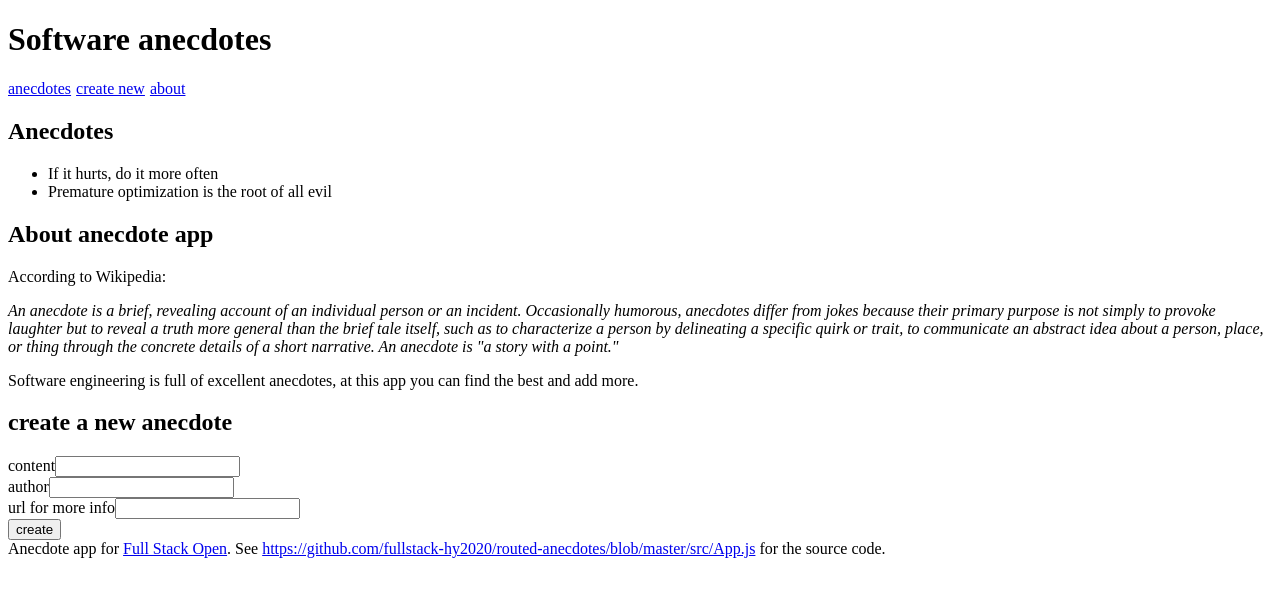
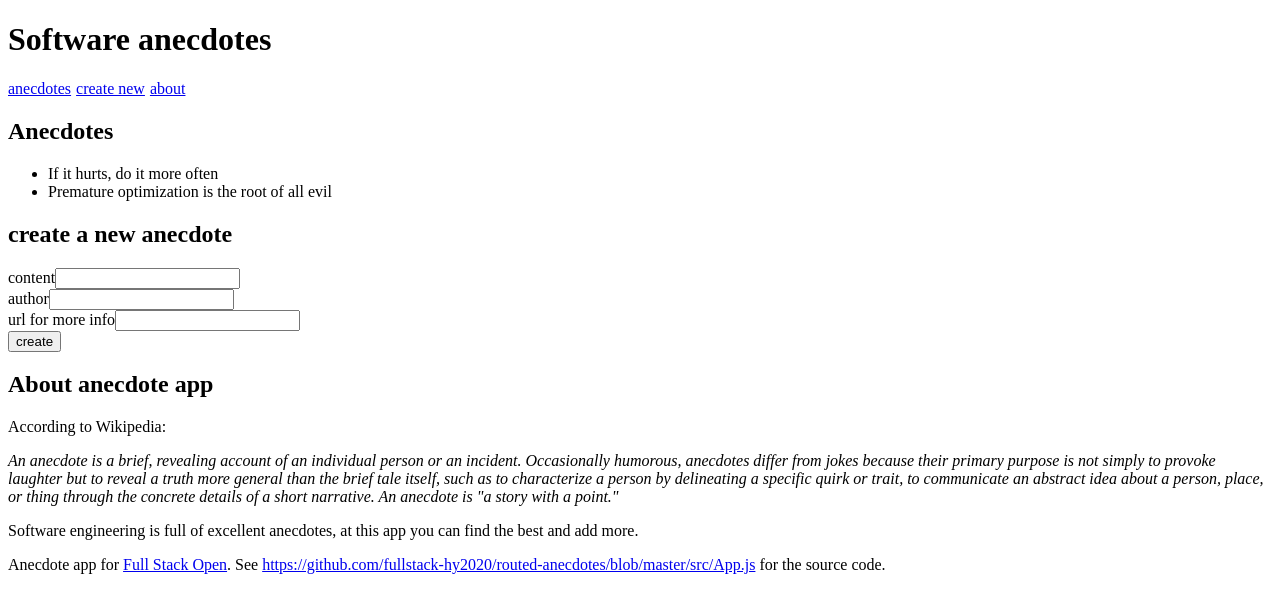
Before and after one commit to Filb3r/FSOpen, a React (Vite) app in the folder osa7/blogilistan-laajennus/: page / in a window 1280 px wide. Shown: the top 612 px of the page. Built offline with nearby package versions, Linux system fonts and the light colour scheme.

Commit message:
redux komponentit

```diff
--- a/osa7/blogilistan-laajennus/package.json
+++ b/osa7/blogilistan-laajennus/package.json
@@ -10,8 +10,11 @@
     "preview": "vite preview"
   },
   "dependencies": {
+    "@reduxjs/toolkit": "^2.3.0",
     "react": "^18.2.0",
-    "react-dom": "^18.2.0"
+    "react-dom": "^18.2.0",
+    "react-redux": "^9.1.2",
+    "redux": "^5.0.1"
   },
   "devDependencies": {
     "@types/react": "^18.2.15",
--- a/osa7/blogilistan-laajennus/src/App.jsx
+++ b/osa7/blogilistan-laajennus/src/App.jsx
@@ -1,8 +1,11 @@
-import { useState } from "react";
+import { useState } from 'react';
+import Notification from './components/Notification';
+import Anecdotes from './components/Anecdotes';
+import CreateNewAnecdote from './components/CreateNewAnecdote';
 
 const Menu = () => {
   const padding = {
-    paddingRight: 5,
+    paddingRight: 5
   };
   return (
     <div>
@@ -19,16 +22,6 @@ const Menu = () => {
   );
 };
 
-const AnecdoteList = ({ anecdotes }) => (
-  <div>
-    <h2>Anecdotes</h2>
-    <ul>
-      {anecdotes.map((anecdote) => (
-        <li key={anecdote.id}>{anecdote.content}</li>
-      ))}
-    </ul>
-  </div>
-);
 
 const About = () => (
   <div>
@@ -36,127 +29,41 @@ const About = () => (
     <p>According to Wikipedia:</p>
 
     <em>
-      An anecdote is a brief, revealing account of an individual person or an
-      incident. Occasionally humorous, anecdotes differ from jokes because their
-      primary purpose is not simply to provoke laughter but to reveal a truth
-      more general than the brief tale itself, such as to characterize a person
-      by delineating a specific quirk or trait, to communicate an abstract idea
-      about a person, place, or thing through the concrete details of a short
-      narrative. An anecdote is "a story with a point."
+      An anecdote is a brief, revealing account of an individual person or an incident. Occasionally
+      humorous, anecdotes differ from jokes because their primary purpose is not simply to provoke
+      laughter but to reveal a truth more general than the brief tale itself, such as to
+      characterize a person by delineating a specific quirk or trait, to communicate an abstract
+      idea about a person, place, or thing through the concrete details of a short narrative. An
+      anecdote is "a story with a point."
     </em>
 
     <p>
-      Software engineering is full of excellent anecdotes, at this app you can
-      find the best and add more.
+      Software engineering is full of excellent anecdotes, at this app you can find the best and add
+      more.
     </p>
   </div>
 );
 
 const Footer = () => (
   <div>
-    Anecdote app for <a href="https://fullstackopen.com/">Full Stack Open</a>.
-    See{" "}
+    Anecdote app for <a href="https://fullstackopen.com/">Full Stack Open</a>. See{' '}
     <a href="https://github.com/fullstack-hy2020/routed-anecdotes/blob/master/src/App.js">
       https://github.com/fullstack-hy2020/routed-anecdotes/blob/master/src/App.js
-    </a>{" "}
+    </a>{' '}
     for the source code.
   </div>
 );
 
-const CreateNew = (props) => {
-  const [content, setContent] = useState("");
-  const [author, setAuthor] = useState("");
-  const [info, setInfo] = useState("");
-
-  const handleSubmit = (e) => {
-    e.preventDefault();
-    props.addNew({
-      content,
-      author,
-      info,
-      votes: 0,
-    });
-  };
-
-  return (
-    <div>
-      <h2>create a new anecdote</h2>
-      <form onSubmit={handleSubmit}>
-        <div>
-          content
-          <input
-            name="content"
-            value={content}
-            onChange={(e) => setContent(e.target.value)}
-          />
-        </div>
-        <div>
-          author
-          <input
-            name="author"
-            value={author}
-            onChange={(e) => setAuthor(e.target.value)}
-          />
-        </div>
-        <div>
-          url for more info
-          <input
-            name="info"
-            value={info}
-            onChange={(e) => setInfo(e.target.value)}
-          />
-        </div>
-        <button>create</button>
-      </form>
-    </div>
-  );
-};
 
 const App = () => {
-  const [anecdotes, setAnecdotes] = useState([
-    {
-      content: "If it hurts, do it more often",
-      author: "Jez Humble",
-      info: "https://martinfowler.com/bliki/FrequencyReducesDifficulty.html",
-      votes: 0,
-      id: 1,
-    },
-    {
-      content: "Premature optimization is the root of all evil",
-      author: "Donald Knuth",
-      info: "http://wiki.c2.com/?PrematureOptimization",
-      votes: 0,
-      id: 2,
-    },
-  ]);
-
-  const [notification, setNotification] = useState("");
-
-  const addNew = (anecdote) => {
-    anecdote.id = Math.round(Math.random() * 10000);
-    setAnecdotes(anecdotes.concat(anecdote));
-  };
-
-  const anecdoteById = (id) => anecdotes.find((a) => a.id === id);
-
-  const vote = (id) => {
-    const anecdote = anecdoteById(id);
-
-    const voted = {
-      ...anecdote,
-      votes: anecdote.votes + 1,
-    };
-
-    setAnecdotes(anecdotes.map((a) => (a.id === id ? voted : a)));
-  };
-
   return (
     <div>
       <h1>Software anecdotes</h1>
+      <Notification/>
       <Menu />
-      <AnecdoteList anecdotes={anecdotes} />
+      <Anecdotes/>
+      <CreateNewAnecdote/>
       <About />
-      <CreateNew addNew={addNew} />
       <Footer />
     </div>
   );
--- /dev/null
+++ b/osa7/blogilistan-laajennus/src/components/Anecdotes.jsx
@@ -0,0 +1,22 @@
+import { useSelector } from "react-redux";
+
+const Anecdotes = () => {
+    const anecdotes = useSelector(({anecdotes}) => {
+        return anecdotes
+    })
+
+    return (
+        <div>
+            <h2>Anecdotes</h2>
+            <ul>
+            {anecdotes.map(anecdote =>
+                <li key={anecdote.id}>
+                        {anecdote.content}
+                </li>
+            )}
+            </ul>
+        </div>
+    )
+}
+
+export default Anecdotes
--- /dev/null
+++ b/osa7/blogilistan-laajennus/src/components/CreateNewAnecdote.jsx
@@ -0,0 +1,42 @@
+import { useDispatch } from "react-redux";
+import { createNewAnecdote } from "../reducers/anecdoteReducer";
+
+const CreateNewAnecdote = () => {
+    const dispatch = useDispatch()
+
+    const handleSubmit = (event) => {
+        event.preventDefault();
+
+        const content = {
+            content: event.target.content.value,
+            author: event.target.author.value,
+            url: event.target.info.value
+        }
+
+        console.log(content)
+        dispatch(createNewAnecdote(content))
+    }
+
+    return (
+        <div>
+        <h2>create a new anecdote</h2>
+        <form onSubmit={handleSubmit}>
+            <div>
+            content
+            <input name="content" />
+            </div>
+            <div>
+            author
+            <input name="author" />
+            </div>
+            <div>
+            url for more info
+            <input name="info" />
+            </div>
+            <button>create</button>
+        </form>
+        </div>
+        )
+}
+
+export default CreateNewAnecdote
--- /dev/null
+++ b/osa7/blogilistan-laajennus/src/components/Notification.jsx
@@ -0,0 +1,23 @@
+import { useSelector } from "react-redux"
+
+const Notification = () => {
+    const notification = useSelector(({notification}) => {
+        return notification
+    })
+
+    const style = {
+        border: 'solid',
+        padding: 10,
+        borderWidth: 1
+    }
+
+    if(notification){
+        return (
+            <div style={style}>
+                {notification}
+            </div>
+        )
+    }
+}
+
+export default Notification
--- a/osa7/blogilistan-laajennus/src/main.jsx
+++ b/osa7/blogilistan-laajennus/src/main.jsx
@@ -1,5 +1,22 @@
-import React from "react";
-import ReactDOM from "react-dom/client";
-import App from "./App";
+import React from 'react';
+import ReactDOM from 'react-dom/client';
+import { Provider } from 'react-redux';
+import { configureStore } from '@reduxjs/toolkit'
+import notificationReducer  from './reducers/notificationReducer'
+import anecdoteReducer from './reducers/anecdoteReducer'
+import App from './App';
 
-ReactDOM.createRoot(document.getElementById("root")).render(<App />);
+const store = configureStore({
+    reducer: {
+        notification: notificationReducer,
+        anecdotes: anecdoteReducer
+    }
+})
+
+console.log('store state: ', store.getState())
+
+ReactDOM.createRoot(document.getElementById('root')).render(
+    <Provider store={store}>
+        <App />
+    </Provider>
+);
--- /dev/null
+++ b/osa7/blogilistan-laajennus/src/reducers/anecdoteReducer.js
@@ -0,0 +1,65 @@
+import { createSlice } from "@reduxjs/toolkit"
+
+const initialState = [{
+    content: 'If it hurts, do it more often',
+    author: 'Jez Humble',
+    info: 'https://martinfowler.com/bliki/FrequencyReducesDifficulty.html',
+    votes: 0,
+    id: 1
+  },
+  {
+    content: 'Premature optimization is the root of all evil',
+    author: 'Donald Knuth',
+    info: 'http://wiki.c2.com/?PrematureOptimization',
+    votes: 0,
+    id: 2
+  }]
+
+const anecdoteSlice = createSlice({
+    name: 'anecdote',
+    initialState,
+    reducers: {
+        createAnecdote(state, action) {
+            const content = action.payload
+            state.push(content)
+        },
+        updateAnecdote(state, action) {
+            const content = action.payload
+
+            const updatedList = state.map(anecdote =>
+                anecdote.id === content.id
+                ? content
+                : anecdote
+            )
+
+            return updatedList
+        }
+    }
+})
+
+export const { createAnecdote, updateAnecdote } = anecdoteSlice.actions
+
+export const createNewAnecdote = content => {
+    return async dispatch => {
+
+      const newAnecdote = {
+        ...content,
+        id: Math.floor(Math.random() * 10000),
+        votes: 0
+      }
+      dispatch(createAnecdote(newAnecdote))
+    }
+}
+
+export const voteAnecdote = content => {
+    return async dispatch => {
+        const votedAnecdote = {
+            ...content,
+            votes: content.votes + 1
+        }
+
+        dispatch(updateAnecdote(votedAnecdote))
+    }
+}
+
+export default anecdoteSlice.reducer
--- /dev/null
+++ b/osa7/blogilistan-laajennus/src/reducers/notificationReducer.js
@@ -0,0 +1,29 @@
+import { createSlice } from "@reduxjs/toolkit"
+
+const initialState = ''
+
+const notificationSlice = createSlice({
+    name: 'notification',
+    initialState,
+    reducers: {
+        createNotification(action) {
+            const content = action.payload
+            return content
+        },
+        removeNotification() {
+            return initialState
+        }
+    }
+})
+
+export const { removeNotification, createNotification } = notificationSlice.actions
+
+export const setNotification = (content, time) => {
+    return async dispatch => {
+        dispatch(createNotification(content))
+        setTimeout(() => {
+            dispatch(removeNotification())
+        }, time * 1000)
+    }
+}
+export default notificationSlice.reducer
```
Also changed, not shown: 2 other files (tests, documents, lock files or other folders).
